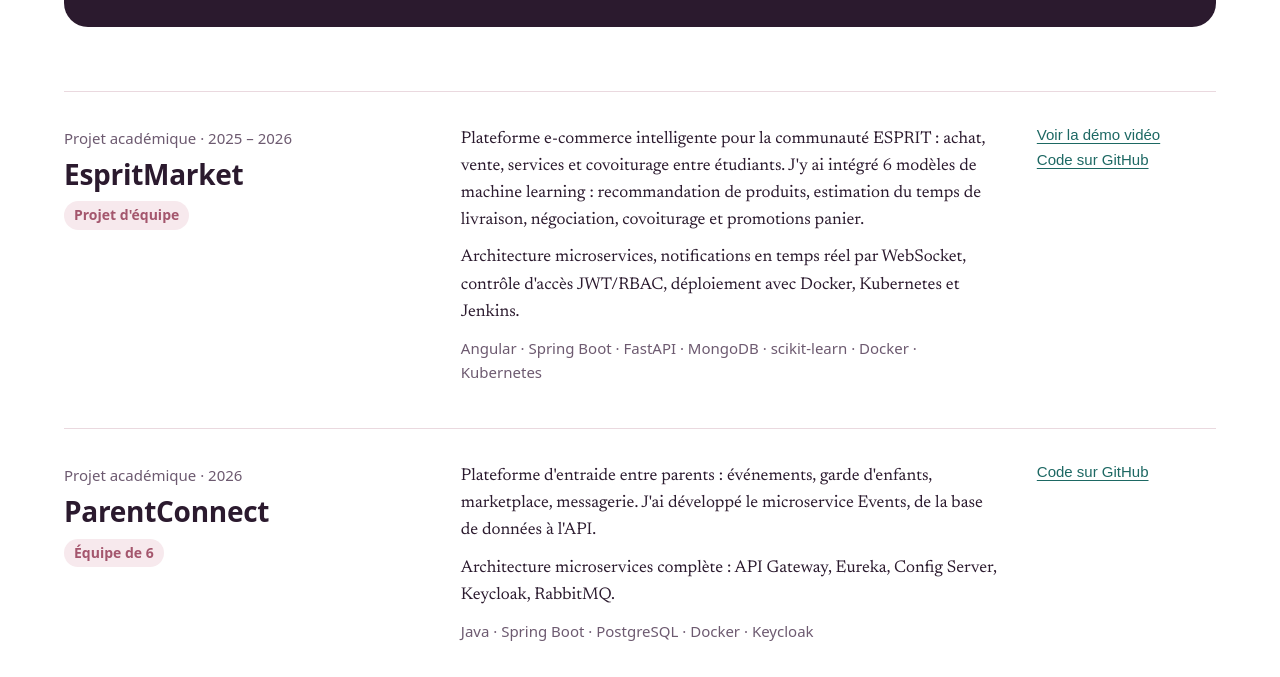
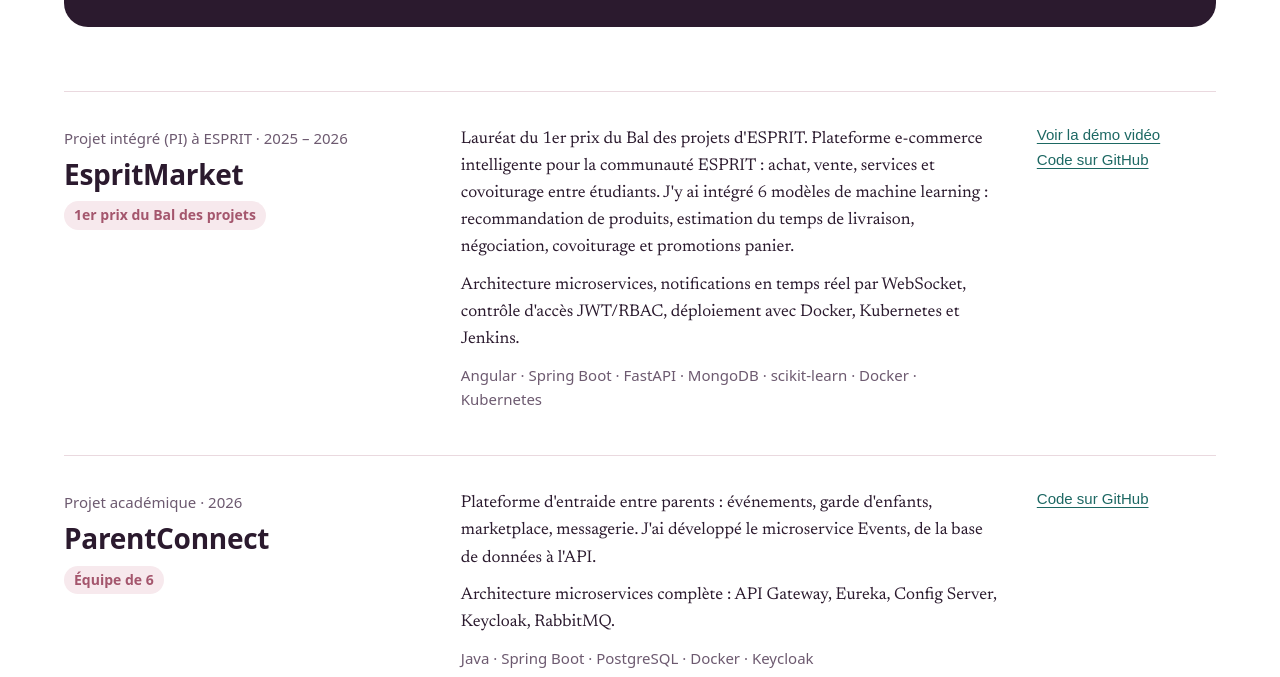
Before and after one commit to eyaweslati79/eyaweslati79.github.io, a plain HTML site: page index.html in a window 1280 px wide. Shown: the part 2360-3037 px from the top of the page. Drawn offline with Linux system fonts and the light colour scheme; a web font is replaced by a local one.

Commit message:
EspritMarket : ajoute le 1er prix du Bal des projets d'ESPRIT
Co-Authored-By: Claude Opus 5.5 <noreply@anthropic.com>
Claude-Session: https://claude.ai/code/session_011CgDbF6iUxE87xj2Evkeai

```diff
--- a/index.html
+++ b/index.html
@@ -319,8 +319,8 @@ footer{padding:22px max(5vw,16px);font:14px "Familjen Grotesk",sans-serif;color:
 {
 const GH='https://github.com/';
 const projects=[
- {id:'espritmarket',name:'EspritMarket',ctx:'Projet académique · 2025 – 2026',tag:'Projet d\'équipe',
-  text:'Plateforme e-commerce intelligente pour la communauté ESPRIT : achat, vente, services et covoiturage entre étudiants. J\'y ai intégré 6 modèles de machine learning : recommandation de produits, estimation du temps de livraison, négociation, covoiturage et promotions panier.',
+ {id:'espritmarket',name:'EspritMarket',ctx:'Projet intégré (PI) à ESPRIT · 2025 – 2026',tag:'1er prix du Bal des projets',
+  text:'Lauréat du 1er prix du Bal des projets d\'ESPRIT. Plateforme e-commerce intelligente pour la communauté ESPRIT : achat, vente, services et covoiturage entre étudiants. J\'y ai intégré 6 modèles de machine learning : recommandation de produits, estimation du temps de livraison, négociation, covoiturage et promotions panier.',
   more:'Architecture microservices, notifications en temps réel par WebSocket, contrôle d\'accès JWT/RBAC, déploiement avec Docker, Kubernetes et Jenkins.',
   stack:'Angular · Spring Boot · FastAPI · MongoDB · scikit-learn · Docker · Kubernetes',
   links:[['Voir la démo vidéo','https://www.linkedin.com/feed/update/urn:li:activity:7459685867562061824/'],['Code sur GitHub',GH+'eyaweslati79/Esprit-Market']]},
@@ -362,7 +362,7 @@ const QA=[
  {q:'Qui êtes-vous ?',a:'Je suis élève ingénieure en génie logiciel à ESPRIT [parc]. Je travaille sur tout le chemin d\'une application : l\'API, l\'interface, l\'IA et le déploiement. Mon dernier stage m\'a fait construire seule un chatbot RAG complet chez TELNET [emv].',s:['parc','emv']},
  {q:'Qu\'avez-vous construit en IA ?',a:'Un chatbot RAG qui répond sur 558 pages de spécifications EMV en ~2,2 s, avec 90 % de bonnes réponses sur 30 questions de test [emv]. Et 6 modèles de machine learning intégrés à une plateforme e-commerce : recommandation, temps de livraison, négociation [em].',s:['emv','em']},
  {q:'Quelle est votre stack ?',a:'Java/Spring Boot et Python/FastAPI côté back-end, Angular et Flutter côté interface, MongoDB, PostgreSQL et Qdrant pour les données, Docker, Kubernetes, Azure et AWS pour le déploiement [skills].',s:['skills','em']},
- {q:'Travaillez-vous en équipe ?',a:'Oui. Sur ParentConnect, en équipe de 6, j\'ai pris en charge le microservice Events dans une architecture microservices [pc]. EspritMarket, MuseHub et weGo sont aussi des projets d\'équipe [em].',s:['pc','em']},
+ {q:'Travaillez-vous en équipe ?',a:'Oui. Sur ParentConnect, en équipe de 6, j\'ai pris en charge le microservice Events dans une architecture microservices [pc]. EspritMarket, notre grand projet d\'équipe, a remporté le 1er prix du Bal des projets d\'ESPRIT [em].',s:['pc','em']},
  {q:'Êtes-vous disponible ?',a:'Je cherche un stage de fin d\'études (PFE) en Full Stack, IA ou DevOps. Écrivez-moi à aweslati95@gmail.com ou sur LinkedIn [contact].',s:['contact','cv']}
 ];
 const qEl=document.getElementById('q'),aEl=document.getElementById('a'),sEl=document.getElementById('src'),cEl=document.getElementById('chips');
```
